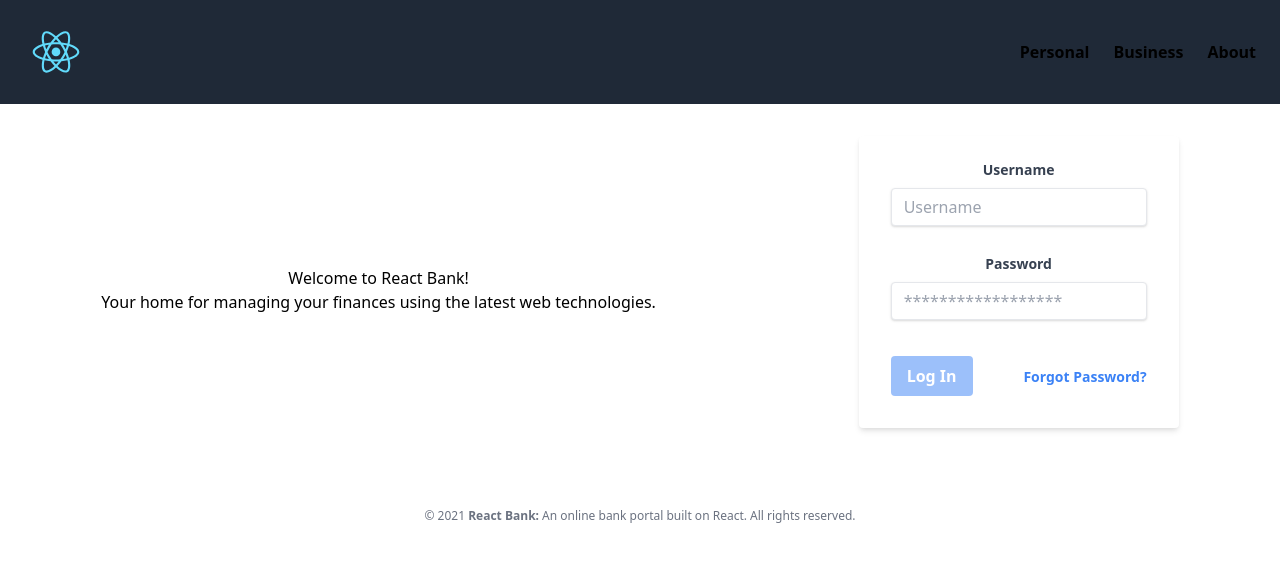
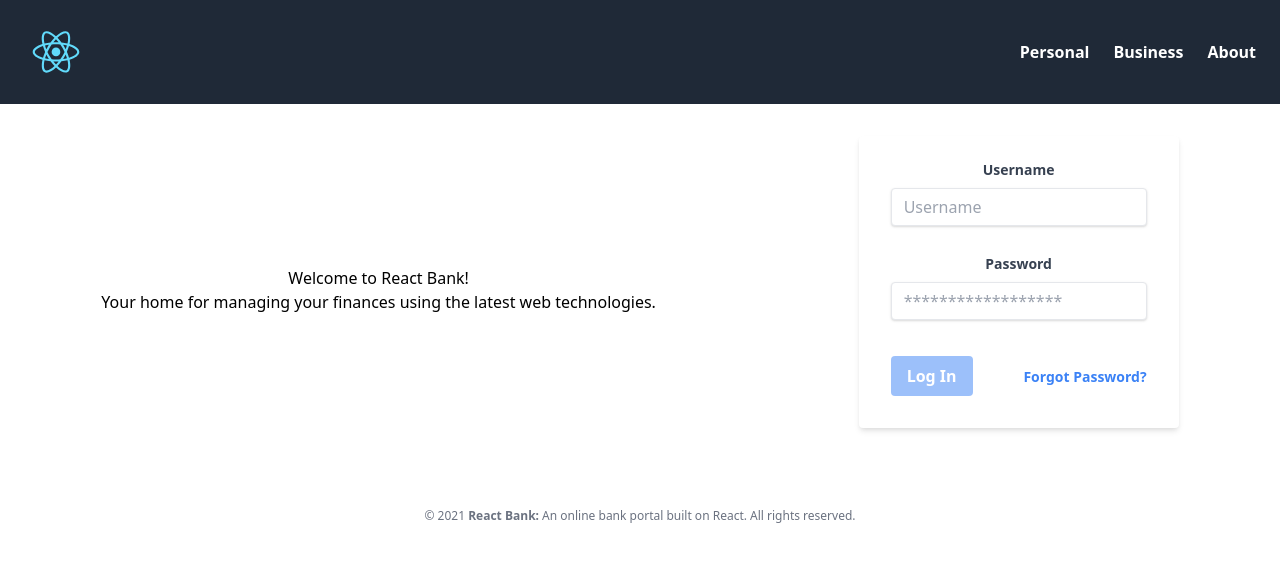
Before and after one commit to nugentmichael/react-bank, a React (Create React App) app: page / in a window 1280 px wide. Shown: the top 562 px of the page. Built offline with nearby package versions, Linux system fonts and the light colour scheme.

Commit message:
Revise text colour in the Header component for better readability.

```diff
--- a/src/layouts/Header.js
+++ b/src/layouts/Header.js
@@ -34,13 +34,19 @@ const Header = () => {
 			>
 				<ul className="sm:flex">
 					<li className="font-semibold hover:bg-gray-400 rounded px-2">
-						<Link to="/">Personal</Link>
+						<Link className="text-white" to="/">
+							Personal
+						</Link>
 					</li>
 					<li className="sm:mt-0 sm:ml-2 mt-2 font-semibold hover:bg-gray-400 rounded px-2">
-						<Link to="/">Business</Link>
+						<Link className="text-white" to="/">
+							Business
+						</Link>
 					</li>
 					<li className="sm:mt-0 sm:ml-2 mt-2 font-semibold hover:bg-gray-400 rounded px-2">
-						<Link to="/about">About</Link>
+						<Link className="text-white" to="/about">
+							About
+						</Link>
 					</li>
 				</ul>
 			</nav>
```
